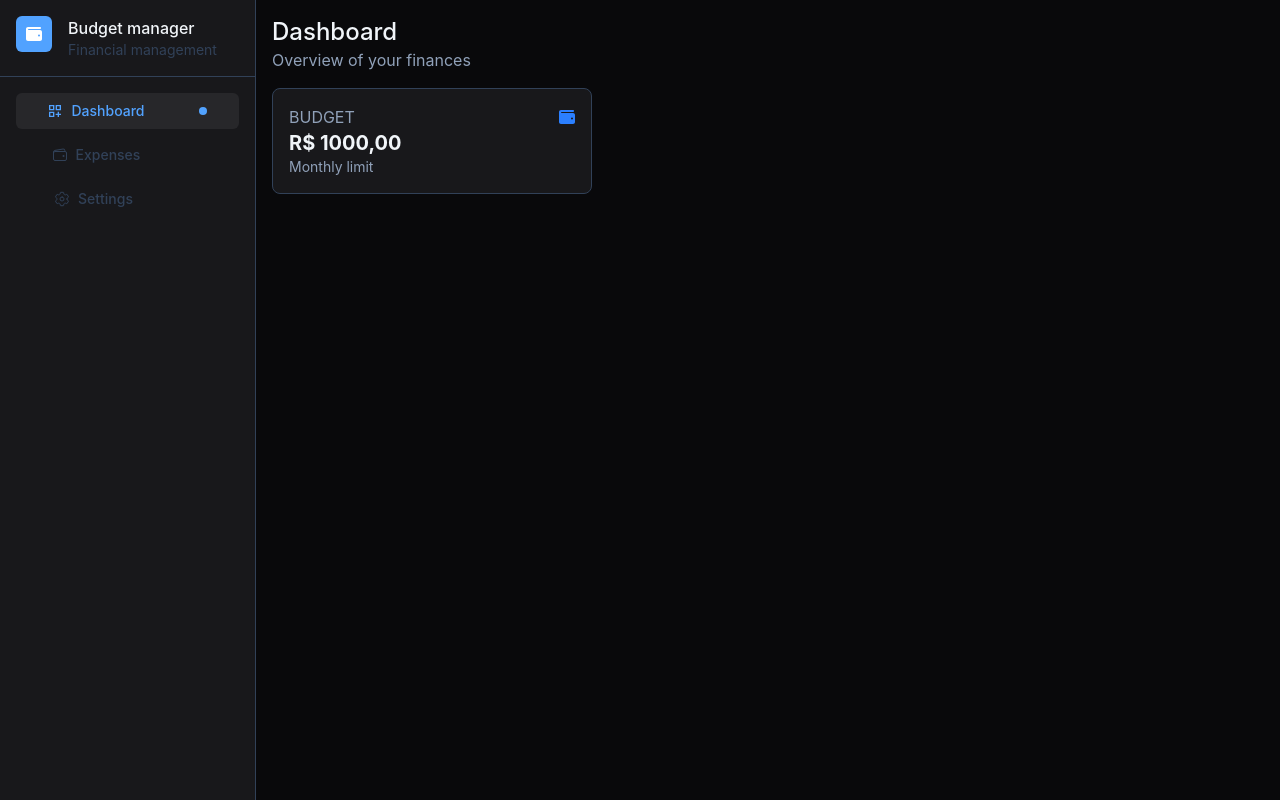
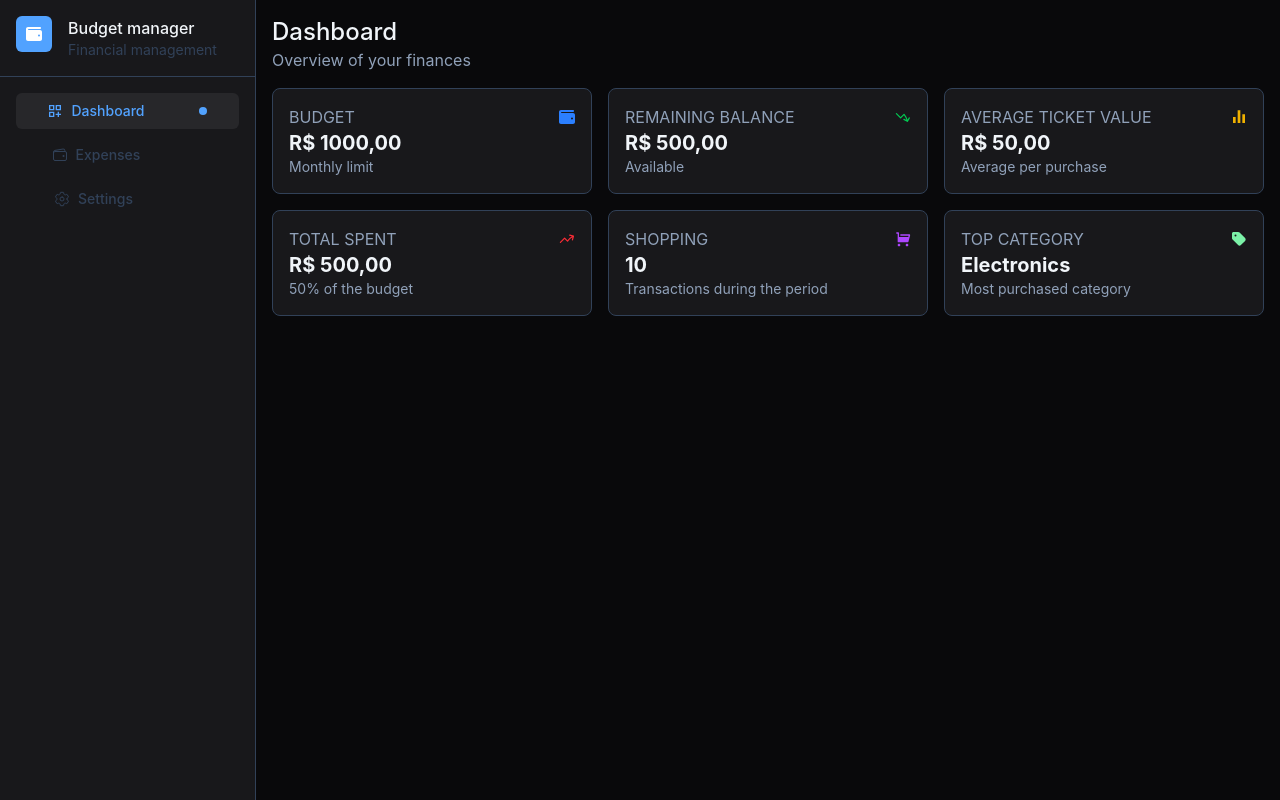
Before and after one commit to Itslucassantos/budget-manager, a React (Vite) app: page /dashboard in a window 1280 px wide. Built offline with nearby package versions, Linux system fonts and the light colour scheme.

Commit message:
Mocked dashboard cards completed.

```diff
--- a/src/components/card/index.tsx
+++ b/src/components/card/index.tsx
@@ -1,7 +1,7 @@
 interface CardProps {
   title: string;
   price?: string;
-  buyNumber?: number;
+  shoppingNumber?: number;
   icon: React.ReactNode;
   description: string;
 }
@@ -9,7 +9,7 @@ interface CardProps {
 export function Card({
   title,
   price,
-  buyNumber,
+  shoppingNumber,
   icon,
   description,
 }: CardProps) {
@@ -23,7 +23,7 @@ export function Card({
       {price ? (
         <div className="text-slate-100 text-xl font-bold">{price}</div>
       ) : (
-        <div className="text-slate-100 text-xl font-bold">{buyNumber}</div>
+        <div className="text-slate-100 text-xl font-bold">{shoppingNumber}</div>
       )}
       <div className="text-slate-400 text-sm">{description}</div>
     </div>
--- a/src/pages/dashboard/index.tsx
+++ b/src/pages/dashboard/index.tsx
@@ -2,9 +2,20 @@ import { Card } from "../../components/card";
 import { MobileMenu } from "../../components/mobileMenu";
 import { SidebarDesktop } from "../../components/sidebarDesktop";
 import { FaWallet } from "react-icons/fa6";
+import { HiMiniArrowTrendingDown } from "react-icons/hi2";
+import { HiMiniArrowTrendingUp } from "react-icons/hi2";
+import { RiBarChartFill } from "react-icons/ri";
+import { RiShoppingCartFill } from "react-icons/ri";
+import { FaTag } from "react-icons/fa6";
 
 export function Dashboard() {
   const budget = `R$ 1000,00`;
+  const remainingBalance = `R$ 500,00`;
+  const averageTicketValue = `R$ 50,00`;
+  const totalSpent = `R$ 500,00`;
+  const porcentageSpent = `50%`;
+  const shoppingNumber = 10;
+  const topCategory = "Electronics";
 
   return (
     <div className="flex flex-col md:flex-row min-h-screen">
@@ -30,6 +41,65 @@ export function Dashboard() {
             description="Monthly limit"
             icon={<FaWallet height={13} width={13} className="text-blue-500" />}
           />
+
+          <Card
+            title="REMAINING BALANCE"
+            price={remainingBalance}
+            description="Available"
+            icon={
+              <HiMiniArrowTrendingDown
+                height={13}
+                width={13}
+                className="text-green-500"
+              />
+            }
+          />
+
+          <Card
+            title="AVERAGE TICKET VALUE"
+            price={averageTicketValue}
+            description="Average per purchase"
+            icon={
+              <RiBarChartFill
+                height={13}
+                width={13}
+                className="text-yellow-500"
+              />
+            }
+          />
+
+          <Card
+            title="TOTAL SPENT"
+            price={totalSpent}
+            description={`${porcentageSpent} of the budget`}
+            icon={
+              <HiMiniArrowTrendingUp
+                height={13}
+                width={13}
+                className="text-red-500"
+              />
+            }
+          />
+
+          <Card
+            title="SHOPPING"
+            shoppingNumber={shoppingNumber}
+            description="Transactions during the period"
+            icon={
+              <RiShoppingCartFill
+                height={13}
+                width={13}
+                className="text-purple-500"
+              />
+            }
+          />
+
+          <Card
+            title="TOP CATEGORY"
+            price={topCategory}
+            description="Most purchased category"
+            icon={<FaTag height={13} width={13} className="text-green-300" />}
+          />
         </div>
       </div>
     </div>
```
